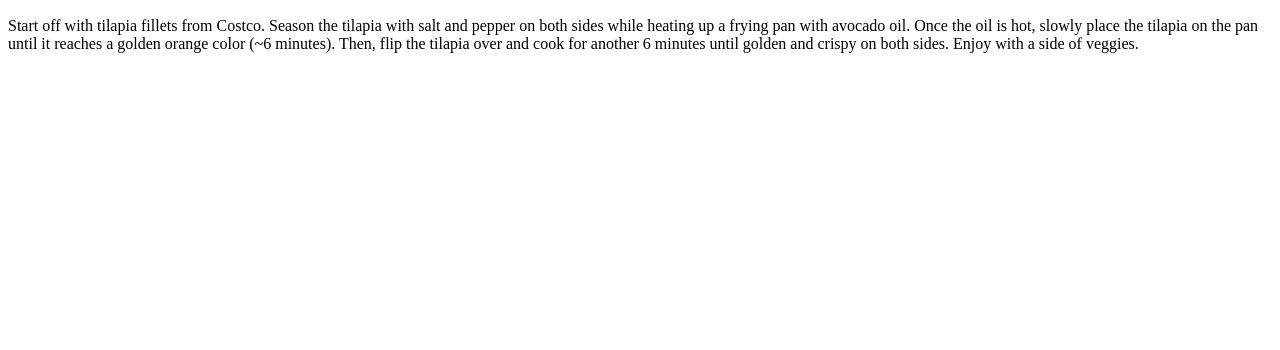
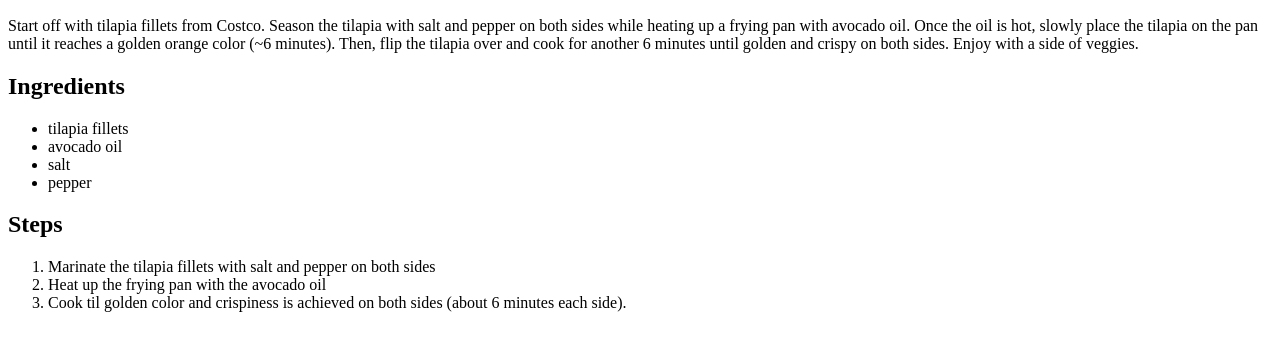
Before and after one commit to ariasoltank/odin-recipes, a plain HTML site: page recipes/tilapia.html in a window 1280 px wide. Shown: the part 434-784 px from the top of the page. Drawn offline with Linux system fonts and the light colour scheme.

Commit message:
Tilapia page complete

```diff
--- a/recipes/tilapia.html
+++ b/recipes/tilapia.html
@@ -19,6 +19,22 @@
         the pan until it reaches a golden orange color (~6 minutes). Then, flip the tilapia over and cook
         for another 6 minutes until golden and crispy on both sides. Enjoy with a side of veggies.
     </p>
+    <h2>Ingredients</h2>
+    <ul>
+        <li>tilapia fillets</li>
+        <li>avocado oil</li>
+        <li>salt</li>
+        <li>pepper</li>
+    </ul>
+    <h2>Steps</h2>
+    <ol>
+        <li>Marinate the tilapia fillets with salt and pepper on both sides</li>
+        <li>Heat up the frying pan with the avocado oil</li>
+        <li>Cook til golden color and crispiness is achieved on both sides (about 6 minutes each side).
+        </li>
+    </ol>
+
+
 </body>
 
 
```
